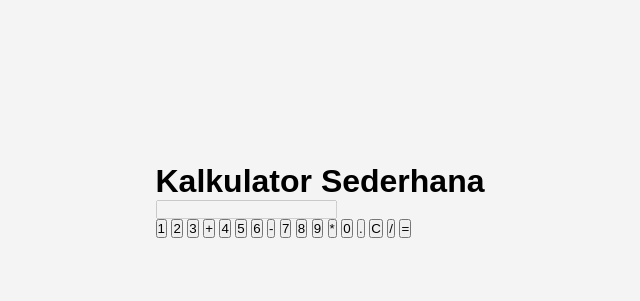
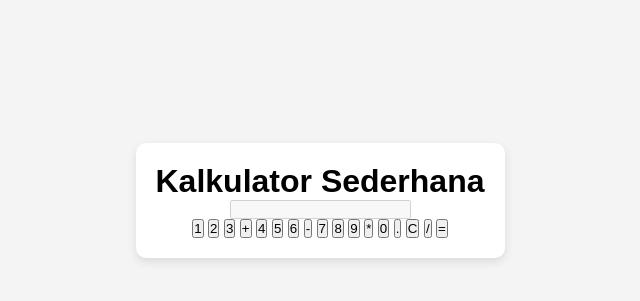
Before and after one commit to kholilblatir96/POJETCT_UTS, a PHP site: page / in a window 1280 px wide. Shown: the part 200-501 px from the top of the page, without its empty margins (320-960 px from the left). Run offline with PHP 8.4, Linux system fonts and the light colour scheme.

Commit message:
menambahkan gaya untuk elemen container

```diff
--- a/style.css
+++ b/style.css
@@ -12,3 +12,11 @@ body {
     height: 100vh;
     background-color: #f4f4f4;
 }
+
+.container {
+    text-align: center;
+    background-color: #fff;
+    border-radius: 10px;
+    padding: 20px;
+    box-shadow: 0 4px 10px rgba(0, 0, 0, 0.1);
+}
```
